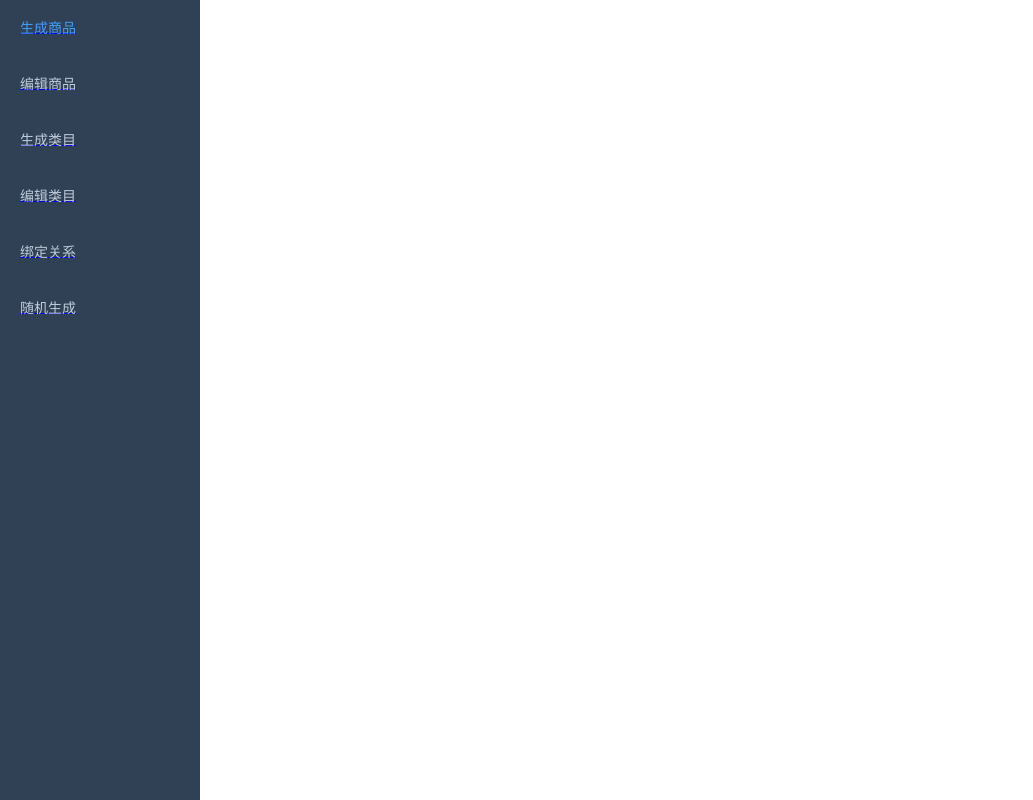
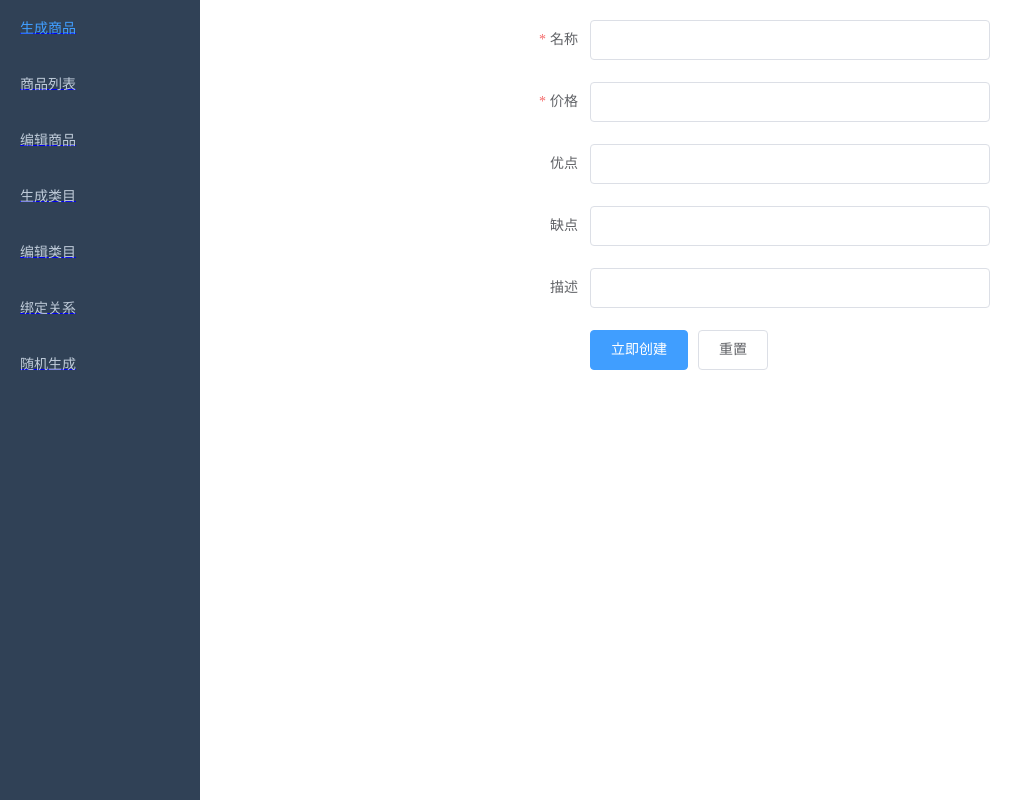
Before and after one commit to webB1an/zhihu-mcn-portal, a Vue app: page /#/product/save in a window 1280 px wide. Shown: the whole page, without its empty margins (0-1033 px from the left). Built offline with nearby package versions, Linux system fonts and the light colour scheme.

Commit message:
对接商品相关接口

```diff
--- a/package.json
+++ b/package.json
@@ -8,6 +8,7 @@
     "lint": "vue-cli-service lint"
   },
   "dependencies": {
+    "axios": "^0.20.0",
     "core-js": "^3.6.5",
     "element-ui": "^2.13.2",
     "node-sass": "^4.14.1",
--- /dev/null
+++ b/src/api/product.js
@@ -0,0 +1,33 @@
+import request from '../utils/request'
+
+export function saveProduct(data) {
+  return request({
+    url: '/product/save',
+    method: 'POST',
+    data
+  })
+}
+
+export function productlist(data) {
+  return request({
+    url: '/product/list',
+    method: 'POST',
+    data
+  })
+}
+
+export function productDetail(id) {
+  return request({
+    url: '/product/detail',
+    method: 'POST',
+    data: { id }
+  })
+}
+
+export function editorProduct(data) {
+  return request({
+    url: '/product/editor',
+    method: 'POST',
+    data
+  })
+}
--- a/src/components/SideBar/index.vue
+++ b/src/components/SideBar/index.vue
@@ -10,6 +10,13 @@
       <el-menu-item index="/product/save">
         <!-- <i class="el-icon-menu" /> -->
         <span slot="title">生成商品</span>
+      </el-menu-item>
+    </router-link>
+
+    <router-link to="/product/list">
+      <el-menu-item index="/product/list">
+        <!-- <i class="el-icon-menu" /> -->
+        <span slot="title">商品列表</span>
       </el-menu-item>
     </router-link>
 
--- a/src/page/Product/editor.vue
+++ b/src/page/Product/editor.vue
@@ -0,0 +1,83 @@
+<template>
+  <el-form ref="form" :model="form" :rules="rules" label-width="100px" class="form">
+    <el-form-item label="名称" prop="name">
+      <el-input v-model="form.name" />
+    </el-form-item>
+    <el-form-item label="价格" prop="price">
+      <el-input v-model="form.price" type="number" />
+    </el-form-item>
+    <el-form-item label="优点" prop="pros">
+      <el-input v-model="form.pros" />
+    </el-form-item>
+    <el-form-item label="缺点" prop="cons">
+      <el-input v-model="form.cons" />
+    </el-form-item>
+    <el-form-item label="描述" prop="description">
+      <el-input v-model="form.description" />
+    </el-form-item>
+    <el-form-item>
+      <el-button type="primary" @click="submit('form')">
+        确认编辑
+      </el-button>
+      <el-button @click="reset('form')">
+        重置
+      </el-button>
+    </el-form-item>
+  </el-form>
+</template>
+
+<script>
+import { productDetail, editorProduct } from '../../api/product'
+
+export default {
+  data() {
+    return {
+      form: {
+        name: '',
+        price: '',
+        pros: '',
+        cons: '',
+        description: ''
+      },
+      rules: {
+        name: [
+          { required: true, message: '请输入名称', trigger: 'blur' }
+        ],
+        price: [
+          { required: true, message: '请输入价格', trigger: 'blur' }
+        ]
+      }
+    }
+  },
+  created() {
+    console.log(this.$route)
+    const { id } = this.$route.query
+    this._getDetail(id)
+  },
+  methods: {
+    _getDetail(id) {
+      productDetail(id).then(res => {
+        console.log('res', res)
+        this.form = res
+      })
+    },
+    submit(formName) {
+      this.$refs[formName].validate((valid) => {
+        if (valid) {
+          const data = { ...this.form }
+          console.log(data)
+          editorProduct(data)
+          // alert('submit!')
+        } else {
+          console.log('error submit!!')
+          return false
+        }
+      })
+    }
+  }
+}
+</script>
+
+<style>
+
+</style>
--- /dev/null
+++ b/src/page/Product/list.vue
@@ -0,0 +1,71 @@
+<template>
+  <el-table
+    :data="tableData"
+    border
+    style="width: 100%"
+  >
+    <el-table-column
+      prop="name"
+      label="名称"
+      width="180"
+    />
+    <el-table-column
+      prop="price"
+      label="价格"
+      width="180"
+    />
+    <el-table-column
+      prop="pros"
+      label="优点"
+    />
+    <el-table-column
+      prop="cons"
+      label="缺点"
+    />
+    <el-table-column
+      prop="description"
+      label="描述"
+    />
+    <el-table-column
+      fixed="right"
+      label="操作"
+      width="100"
+    >
+      <template slot-scope="scope">
+        <el-button type="text" size="small" @click="handleEditor(scope.row.id)">
+          编辑
+        </el-button>
+      </template>
+    </el-table-column>
+  </el-table>
+</template>
+
+<script>
+import { productlist } from '../../api/product'
+export default {
+  data() {
+    return {
+      tableData: []
+    }
+  },
+  created() {
+    this._getList()
+  },
+  methods: {
+    _getList() {
+      productlist().then(res => {
+        console.log('res', res)
+        this.tableData = res
+      })
+    },
+    handleEditor(id) {
+      console.log(id)
+      this.$router.push({ path: '/product/editor', query: { id }})
+    }
+  }
+}
+</script>
+
+<style>
+
+</style>
--- a/src/page/Product/save.vue
+++ b/src/page/Product/save.vue
@@ -0,0 +1,90 @@
+<template>
+  <el-form ref="form" :model="form" :rules="rules" label-width="100px" class="form">
+    <el-form-item label="名称" prop="name">
+      <el-input v-model="form.name" />
+    </el-form-item>
+    <el-form-item label="价格" prop="price">
+      <el-input v-model="form.price" type="number" />
+    </el-form-item>
+    <el-form-item label="优点" prop="pros">
+      <el-input v-model="form.pros" />
+    </el-form-item>
+    <el-form-item label="缺点" prop="cons">
+      <el-input v-model="form.cons" />
+    </el-form-item>
+    <el-form-item label="描述" prop="description">
+      <el-input v-model="form.description" />
+    </el-form-item>
+    <el-form-item>
+      <el-button type="primary" @click="submit('form')">
+        立即创建
+      </el-button>
+      <el-button @click="reset('form')">
+        重置
+      </el-button>
+    </el-form-item>
+  </el-form>
+</template>
+
+<script>
+import { saveProduct } from '../../api/product'
+const defaultForm = {
+  pros: '暂无',
+  cons: '暂无',
+  description: '暂无'
+}
+export default {
+  data() {
+    return {
+      form: {
+        name: '',
+        price: '',
+        pros: '',
+        cons: '',
+        description: ''
+      },
+      rules: {
+        name: [
+          { required: true, message: '请输入名称', trigger: 'blur' }
+        ],
+        price: [
+          { required: true, message: '请输入价格', trigger: 'blur' }
+        ]
+      }
+    }
+  },
+  created() {
+    // this._saveProduct()
+  },
+  methods: {
+    submit(formName) {
+      this.$refs[formName].validate((valid) => {
+        if (valid) {
+          const data = { ...this.form, ...defaultForm }
+          console.log(data)
+          this._saveProduct(data)
+          // alert('submit!')
+        } else {
+          console.log('error submit!!')
+          return false
+        }
+      })
+    },
+    reset(formName) {
+      this.$refs[formName].resetFields()
+    },
+    _saveProduct(data) {
+      saveProduct(data).then(res => {
+        console.log(res)
+      })
+    }
+  }
+}
+</script>
+
+<style>
+.form {
+  width: 500px;
+  margin: 0 auto;
+}
+</style>
--- a/src/router/index.js
+++ b/src/router/index.js
@@ -16,6 +16,10 @@ const routes = [
       {
         path: '/product/save',
         component: SaveProduct
+      },
+      {
+        path: '/product/list',
+        component: () => import('../page/Product/list')
       },
       {
         path: '/product/editor',
@@ -41,6 +45,9 @@ const routes = [
 
   }
 ]
-export default new Router({
+
+const router = new Router({
   routes
 })
+
+export default router
--- /dev/null
+++ b/src/utils/request.js
@@ -0,0 +1,23 @@
+import axios from 'axios'
+import { Message } from 'element-ui'
+
+const service = axios.create({
+  baseURL: 'http://localhost:3981/v1'
+})
+
+service.interceptors.response.use(response => {
+  console.log('response', response)
+  const { data } = response
+  const { code, msg } = data
+  const _data = data.data
+  if (code) {
+    Message.error(msg)
+    return Promise.reject(data)
+  }
+  Message.success(msg)
+  return _data
+}, error => {
+  return Promise.reject(error)
+})
+
+export default service
```
Also changed, not shown: 1 other file (tests, documents, lock files or other folders).
